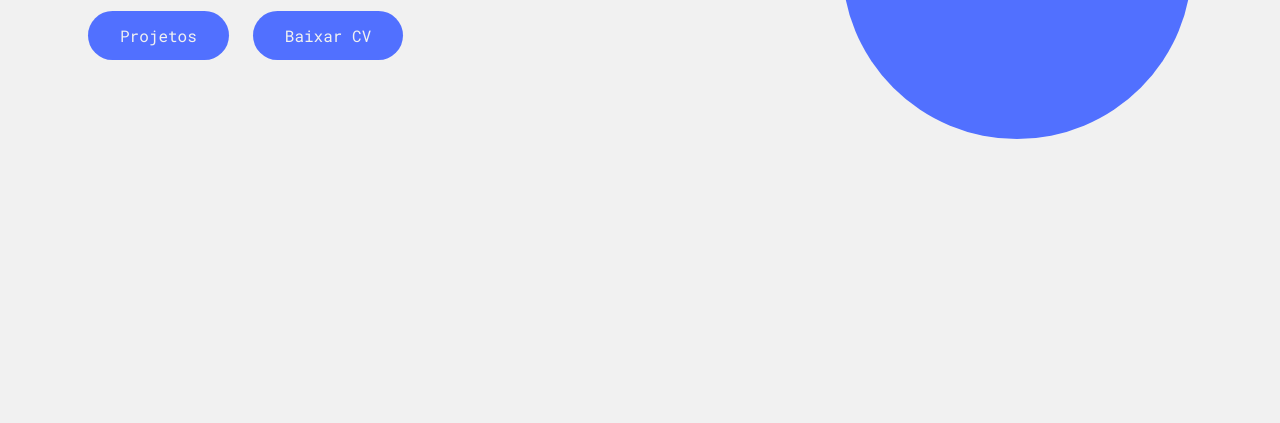
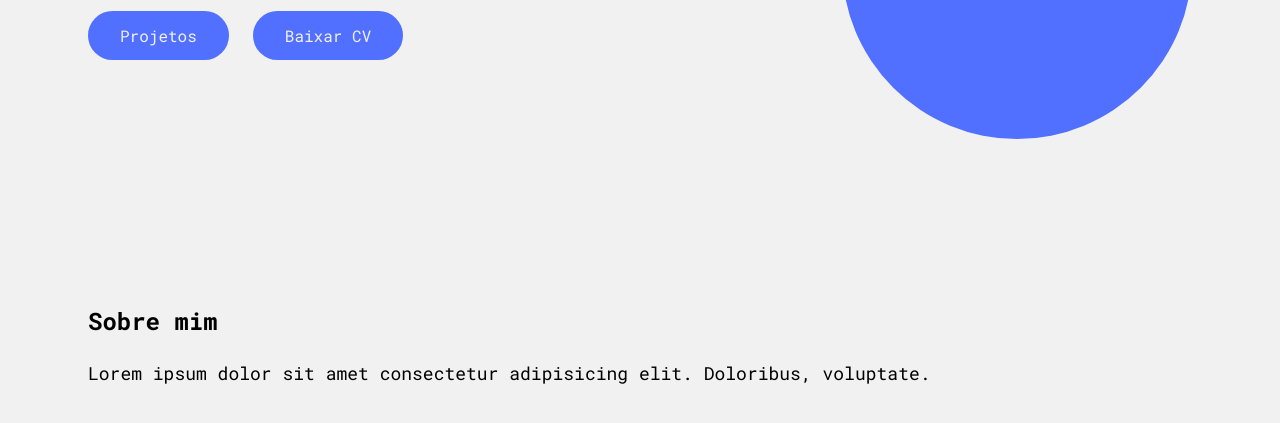
Before and after one commit to CdBr4zil/meu-curriculo, a plain HTML site: page index.html in a window 1280 px wide. Shown: the part 465-888 px from the top of the page. Before the commit the page ends 800 px from the top, so only its background shows below. Drawn offline with Linux system fonts and the light colour scheme.

Commit message:
adicionado a section sobre

```diff
--- a/css/global.css
+++ b/css/global.css
@@ -31,6 +31,10 @@ body {
   height: 100vh;
 }
 
+section {
+  padding: 48px;
+}
+
 h1 {
   font-size: 34px;
   font-weight: var(--title-weight);
@@ -39,6 +43,7 @@ h1 {
 
 p {
   font-size: 18px;
+  margin-top: 24px;
   font-weight: var(--text-weight);
   color: var(--text-primary-color);
 }
@@ -62,4 +67,8 @@ p {
     transform: scale(1.05);
     transition: all 0.2s ease-in-out;
   }
+
+  section {
+  padding: 88px;
 }
+}
--- a/css/hero.css
+++ b/css/hero.css
@@ -4,15 +4,10 @@ section.hero .content-hero {
   align-items: center;
   text-align: center;
   gap: 48px;
-  padding: 48px;
 }
 
 .txt-hero span {
   color: var(--primary-color);
-}
-
-.txt-hero p {
-  margin-top: 24px;
 }
 
 .btn-hero {
@@ -52,7 +47,6 @@ section.hero .content-hero {
     justify-content: space-between;
     align-items: flex-start;
     text-align: justify;
-    padding: 88px;
   }
 
   .txt-hero {
--- a/css/style.css
+++ b/css/style.css
@@ -1,3 +1,4 @@
 @import url(global.css);
 @import url(header.css);
 @import url(hero.css);
+@import url(about.css);
--- a/index.html
+++ b/index.html
@@ -59,6 +59,12 @@
                 </div>
             </div>
         </section>
+        <section class="about">
+            <div class="content-about">
+                <h2>Sobre mim</h2>
+                <p>Lorem ipsum dolor sit amet consectetur adipisicing elit. Doloribus, voluptate.</p>
+            </div>
+        </section>
     </main>
 </body>
 
```
Also changed, not shown: css/about.css (added).
